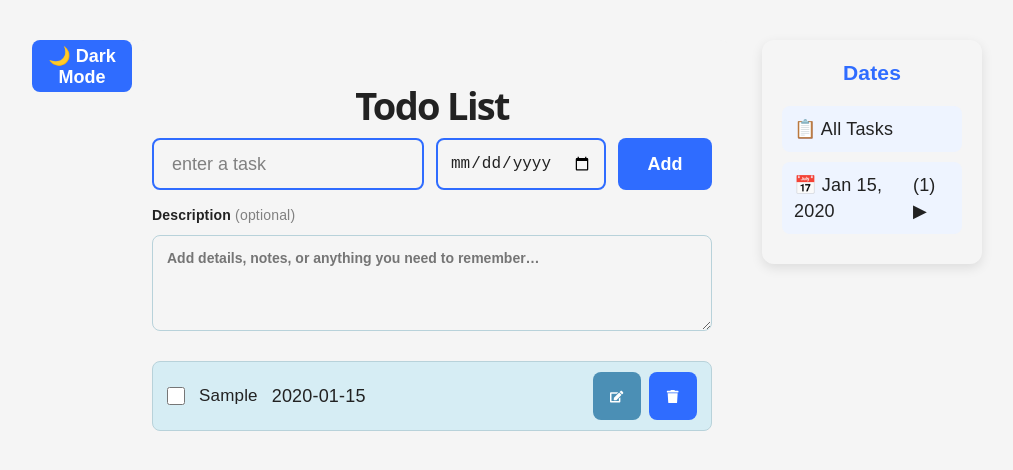
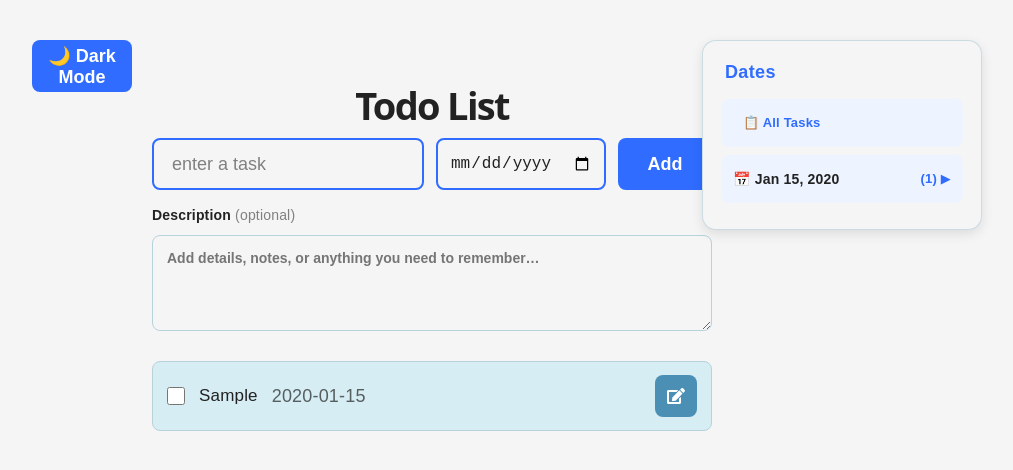
Before and after one commit to bodaalaa19/todo-react-ts, a React (Vite) app: page / in a window 1280 px wide. Both pictures are taken after typing "Sample", "2020-01-15", "Sample" into the empty fields and a click on the button "Add". Shown: the top 470 px of the page, without its empty margins (258-1271 px from the left). Built offline with nearby package versions, Linux system fonts and the light colour scheme.

Commit message:
UX
I improved some UX like edit button and the Dates bar

```diff
--- a/src/components/DateSidebar.css
+++ b/src/components/DateSidebar.css
@@ -4,21 +4,24 @@
   top: 40px;
   right: 40px;
 
-  width: 220px;
+  width: 280px;
 
   background: var(--background);
   color: var(--text);
-  border-radius: 12px;
-  padding: 20px;
+  border: 1px solid rgb(184 210 218 / 70%);
+  border-radius: 14px;
+  padding: 18px;
 
   box-shadow: 0 4px 12px rgba(0,0,0,.1);
   transition: background 0.3s ease, color 0.3s ease;
 }
 
 .date-sidebar h3 {
-  text-align: center;
-  margin-bottom: 20px;
+  margin-bottom: 14px;
+  padding: 0 4px;
   color: var(--button);
+  font-size: 18px;
+  letter-spacing: 0.02em;
 }
 
 .date-item {
@@ -26,19 +29,37 @@
   justify-content: space-between;
   align-items: center;
 
-  padding: 10px 12px;
-  margin-bottom: 10px;
+  min-height: 46px;
+  padding: 11px 12px;
+  margin-bottom: 8px;
 
   background: var(--sidebar-item);
   color: var(--text);
   border-radius: 8px;
 
   cursor: pointer;
-  transition: .2s;
+  font-size: 14px;
+  font-weight: 600;
+  transition: background 0.2s ease, transform 0.2s ease;
 }
 
 .date-item:hover {
   background: var(--sidebar-item-hover);
+  transform: translateX(-2px);
+}
+
+.date-item > span:first-child {
+  min-width: 0;
+  white-space: nowrap;
+}
+
+.date-item > span:last-child {
+  flex: 0 0 auto;
+  margin-left: 10px;
+  white-space: nowrap;
+  color: var(--button);
+  font-size: 13px;
+  font-weight: 700;
 }
 
 .date-right {
@@ -46,3 +67,11 @@
     align-items: center;
     gap: 10px;
 }
+
+@media (max-width: 980px) {
+  .date-sidebar {
+    position: static;
+    width: min(600px, calc(100% - 40px));
+    margin: 0 auto 20px;
+  }
+}
--- a/src/components/DateSidebar.tsx
+++ b/src/components/DateSidebar.tsx
@@ -7,6 +7,10 @@ interface DateSidebarProps {
 }
 
 function formatDate(dateString: string) {
+  if (!dateString) {
+    return "📅 No date";
+  }
+
   const date = new Date(dateString);
 
   const today = new Date();
--- a/src/components/TodoItem.css
+++ b/src/components/TodoItem.css
@@ -1,77 +1,126 @@
 .todo-item {
+  margin-bottom: 14px;
+  background: var(--item);
+  border: 1px solid #b8d2da;
+  border-radius: 8px;
+  cursor: pointer;
+  overflow: hidden;
+  transition: background 0.3s ease, box-shadow 0.2s ease;
+}
+
+.todo-item:hover {
+  box-shadow: 0 3px 10px rgb(0 0 0 / 8%);
+}
+
+.todo-summary {
   display: flex;
   justify-content: space-between;
   align-items: center;
-
+  gap: 14px;
+  min-height: 68px;
   padding: 10px 14px;
-  margin-bottom: 14px;
-
-  background: var(--item);
-  border: 1px solid #b8d2da;
-  border-radius: 8px;
-
-  transition: background 0.3s ease;
-  cursor: pointer;
 }
 
 .todo-left {
   display: flex;
   align-items: center;
   gap: 14px;
-}
-
-.todo-actions {
-  display: flex;
-  gap: 8px;
+  min-width: 0;
 }
 
 .todo-left input[type="checkbox"] {
   width: 18px;
   height: 18px;
+  flex: 0 0 auto;
   cursor: pointer;
 }
 
 .todo-text {
   margin: 0;
+  overflow: hidden;
+  color: var(--text);
   font-size: 17px;
-  color: var(--text);
-
-  transition: color 0.3s ease;
+  text-overflow: ellipsis;
+  white-space: nowrap;
 }
 
+.todo-date {
+  margin: 0;
+  color: var(--text);
+  opacity: 0.7;
+  white-space: nowrap;
+}
+
+.edit-btn,
 .delete-btn,
-.edit-btn,
 .save-btn,
 .cancel-btn {
-  width: 48px;
-  height: 48px;
-
   border: none;
   border-radius: 8px;
-
-  background: var(--button);
   color: white;
-
-  display: flex;
-  justify-content: center;
-  align-items: center;
-
   cursor: pointer;
-  transition: 0.2s;
+  font: inherit;
+  font-weight: 600;
 }
 
-.delete-btn:hover {
-  opacity: 0.9;
+.edit-btn,
+.delete-btn {
+  display: grid;
+  width: 42px;
+  height: 42px;
+  place-items: center;
 }
 
 .edit-btn {
+  flex: 0 0 auto;
   background: #4b8fb5;
+}
+
+.todo-edit-panel {
+  display: grid;
+  gap: 14px;
+  padding: 18px 14px;
+  border-top: 1px solid rgb(184 210 218 / 80%);
+  background: rgb(255 255 255 / 12%);
+  cursor: default;
+  animation: expand-panel 0.2s ease-out;
+}
+
+.todo-edit-panel label {
+  display: grid;
+  gap: 6px;
+  color: var(--text);
+  font-size: 14px;
+  font-weight: 600;
+}
+
+.edit-input,
+.edit-date-input,
+.edit-description-input {
+  width: 100%;
+  padding: 10px 12px;
+  border: 1px solid #b8d2da;
+  border-radius: 6px;
+  background: var(--background);
+  color: var(--text);
+  font: inherit;
+}
+
+.edit-description-input {
+  min-height: 82px;
+  resize: vertical;
+}
+
+.todo-edit-actions {
+  display: flex;
+  align-items: center;
+  gap: 8px;
 }
 
 .save-btn,
 .cancel-btn {
-  width: auto;
-  padding: 0 12px;
+  min-height: 42px;
+  padding: 0 16px;
 }
 
 .save-btn {
@@ -82,21 +131,41 @@
   background: #777;
 }
 
-.edit-input,
-.edit-date-input,
-.edit-description-input {
-  padding: 8px;
-  border: 1px solid #b8d2da;
-  border-radius: 6px;
+.delete-btn {
+  margin-left: auto;
+  background: #c94444;
 }
 
-.edit-description-input {
-  min-height: 52px;
-  resize: vertical;
+.edit-btn:hover,
+.delete-btn:hover,
+.save-btn:hover,
+.cancel-btn:hover {
+  opacity: 0.88;
 }
 
 .completed {
+  color: gray;
   text-decoration: line-through;
-  color: gray;
   opacity: 0.7;
 }
+
+@keyframes expand-panel {
+  from { opacity: 0; transform: translateY(-8px); }
+  to { opacity: 1; transform: translateY(0); }
+}
+
+@media (max-width: 520px) {
+  .todo-summary {
+    align-items: flex-start;
+  }
+
+  .todo-left {
+    flex-wrap: wrap;
+    gap: 8px;
+  }
+
+  .todo-date {
+    width: 100%;
+    margin-left: 32px;
+  }
+}
--- a/src/components/TodoItem.tsx
+++ b/src/components/TodoItem.tsx
@@ -1,18 +1,17 @@
-import React from 'react'
+import { useState } from "react";
+import { FaEdit, FaTrash } from "react-icons/fa";
+import type { Todo } from "../types/todo";
 import "./TodoItem.css";
-import { useState } from 'react';
-import { FaEdit, FaTrash } from "react-icons/fa";
-import type { Todo } from '../types/todo';
+
 interface TodoItemProps {
   todo: Todo;
   onDeleteTodo: (id: string) => void;
   onEditTodo: (id: string, text: string, description: string, date: string) => void;
   onToggleCompleted: (id: string) => void;
   onViewTodo: (id: string) => void;
+}
 
-
-}
-function TodoItem({ todo, onDeleteTodo, onEditTodo, onToggleCompleted, onViewTodo}: TodoItemProps) {
+function TodoItem({ todo, onDeleteTodo, onEditTodo, onToggleCompleted, onViewTodo }: TodoItemProps) {
   const [isEditing, setIsEditing] = useState(false);
   const [text, setText] = useState(todo.text);
   const [description, setDescription] = useState(todo.description ?? "");
@@ -32,7 +31,11 @@ function TodoItem({ todo, onDeleteTodo, onEditTodo, onToggleCompleted, onViewTod
   };
 
   return (
-    <div className="todo-item" onClick={() => !isEditing && onViewTodo(todo.id)}>
+    <article
+      className={`todo-item ${isEditing ? "is-expanded" : ""}`}
+      onClick={() => !isEditing && onViewTodo(todo.id)}
+    >
+      <div className="todo-summary">
         <div className="todo-left">
           <input
             type="checkbox"
@@ -40,48 +43,47 @@ function TodoItem({ todo, onDeleteTodo, onEditTodo, onToggleCompleted, onViewTod
             onChange={() => onToggleCompleted(todo.id)}
             onClick={(event) => event.stopPropagation()}
           />
-{isEditing ? (
-  <>
-    <input className="edit-input" type="text" value={text} onChange={(e) => setText(e.target.value)} aria-label="Edit task" />
-    <textarea className="edit-description-input" value={description} onChange={(e) => setDescription(e.target.value)} aria-label="Edit description" />
-    <input className="edit-date-input" type="date" value={date} onChange={(e) => setDate(e.target.value)} aria-label="Edit date" />
-  </>
-) : (
-  <>
-<p
-    className={`todo-text ${
-        todo.isCompleted ? "completed" : ""
-    }`}
->
-    {todo.text}
-</p>
-  <p className="todo-date">
-    {todo.date}
-  </p>
-  </>
-)}
+          <p className={`todo-text ${todo.isCompleted ? "completed" : ""}`}>{todo.text}</p>
+          <p className="todo-date">{todo.date || "No date"}</p>
         </div>
 
-  <div className="todo-actions">
-  {isEditing ? (
-    <>
+        <button
+          className="edit-btn"
+          onClick={(event) => {
+            event.stopPropagation();
+            setIsEditing(true);
+          }}
+          aria-label="Edit todo"
+        >
+          <FaEdit />
+        </button>
+      </div>
+
+      {isEditing && (
+        <section className="todo-edit-panel" onClick={(event) => event.stopPropagation()}>
+          <label>
+            Task
+            <input className="edit-input" type="text" value={text} onChange={(event) => setText(event.target.value)} />
+          </label>
+          <label>
+            Description
+            <textarea className="edit-description-input" value={description} onChange={(event) => setDescription(event.target.value)} />
+          </label>
+          <label>
+            Date
+            <input className="edit-date-input" type="date" value={date} onChange={(event) => setDate(event.target.value)} />
+          </label>
+          <div className="todo-edit-actions">
             <button className="save-btn" onClick={saveEdit}>Save</button>
             <button className="cancel-btn" onClick={cancelEdit}>Cancel</button>
-    </>
-  ) : (
-    <button className="edit-btn" onClick={(event) => { event.stopPropagation(); setIsEditing(true); }} aria-label="Edit todo">
-      <FaEdit />
-    </button>
-  )}
-  <button
-    className="delete-btn"
-    onClick={(event) => { event.stopPropagation(); onDeleteTodo(todo.id); }}
-  >
+            <button className="delete-btn" onClick={() => onDeleteTodo(todo.id)} aria-label="Delete todo">
               <FaTrash />
             </button>
           </div>
-</div>
-  )
+        </section>
+      )}
+    </article>
+  );
 }
 
-export default TodoItem
+export default TodoItem;
```
Lines whose indentation alone changed are shown as unchanged.
